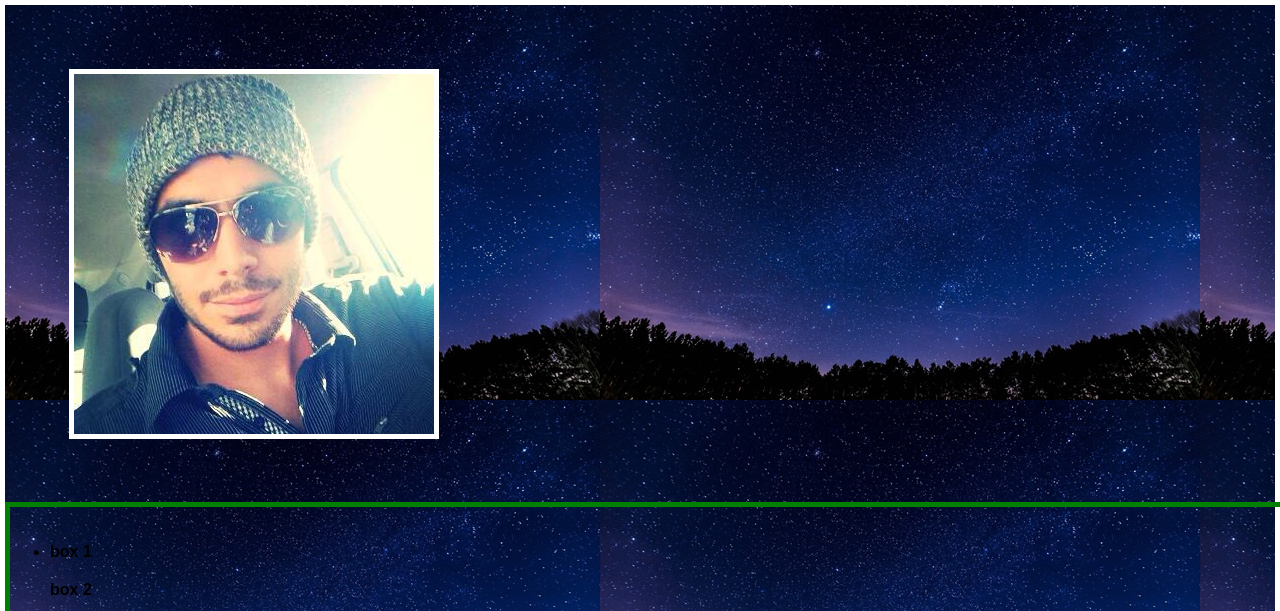
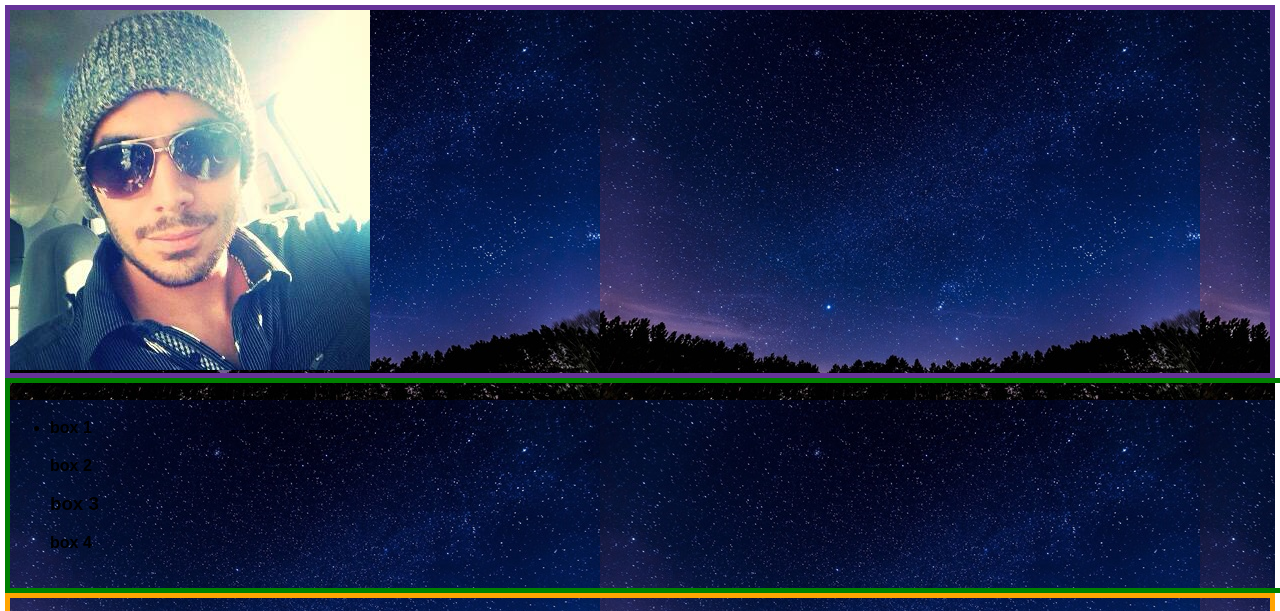
Before and after one commit to rckortiz/portfolio, a website: page public/index.html in a window 1280 px wide. Shown: the top 611 px of the page. Drawn offline with Linux system fonts and the light colour scheme.

Commit message:
seperated content bar from header

```diff
--- a/public/index.html
+++ b/public/index.html
@@ -11,7 +11,7 @@
     <div id="container">
       <div id="header">
         <img class="profile-photo" src="/images/profile-photo.jpg" />
-        <div>
+      </div>
           <div id="content-bar">
             <ul>
               <li>
--- a/public/screen.css
+++ b/public/screen.css
@@ -21,6 +21,12 @@ body {
 }
 
 #header {
+  border: 5px solid rebeccapurple;
+}
+
+#header .profile-photo {
+  max-width: 100%;
+  height: auto;
 }
 
 #content-bar {
@@ -29,10 +35,10 @@ body {
   width: 100%;
 }
 
-.profile-photo {
+#content-bar .profile-photo {
   display: flex;
   border: 5px solid white;
-  margin: 5%;
+  flex-shrink: ;
 }
 
 .articlebox {
```
